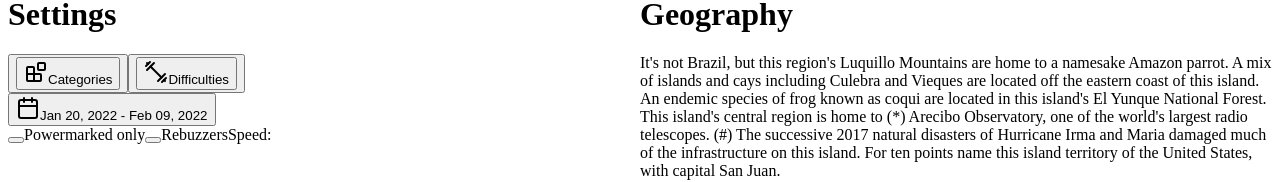
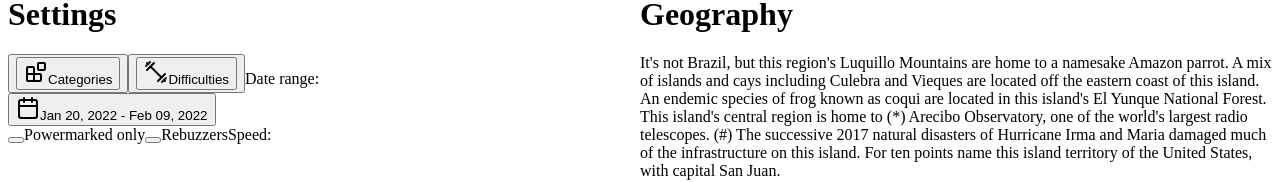
Before and after one commit to Vaedz7/QBuzzr, a Next.js app in the folder QBuzzr/: page /Tossups in a window 1280 px wide. Shown: the part 550-732 px from the top of the page. Built offline with nearby package versions, Linux system fonts and the light colour scheme.

Commit message:
added a label for the date picker

```diff
--- a/QBuzzr/src/SettingsPanel.tsx
+++ b/QBuzzr/src/SettingsPanel.tsx
@@ -194,7 +194,8 @@ export default function SettingsPanel() {
             </DropdownMenu>
          </span>
          <span className="flex flex-row gap-2 items-center justify-center">
-            <DateRangePicker/>
+            <Label htmlFor="date_range_picker">Date range: </Label>
+            <DateRangePicker id="date_range_picker"/>
          </span>
          <span className="flex flex-col gap-2">
             <span className="flex items-center gap-2">
```
